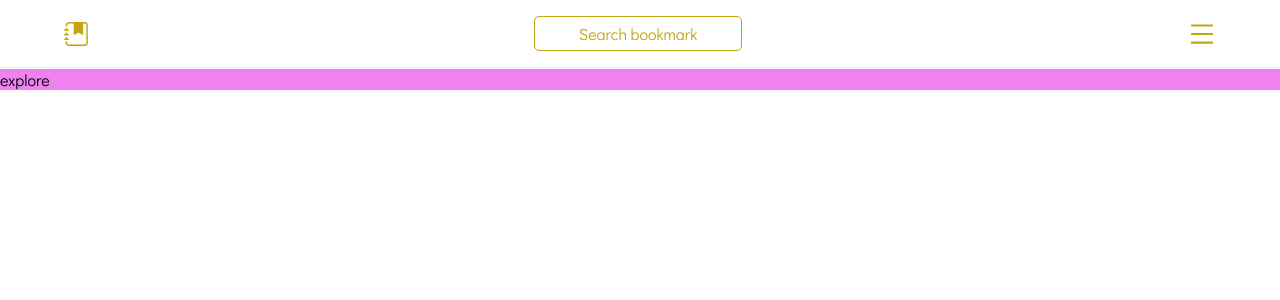
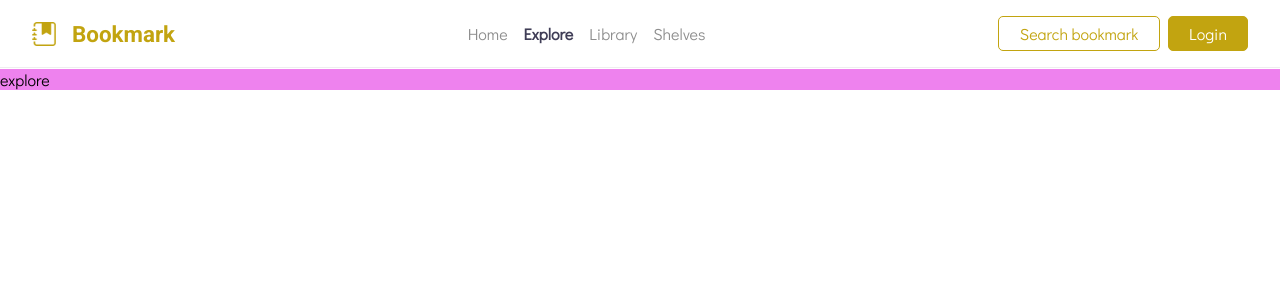
Before and after one commit to m-oniqu3/bookmark-it, a React (Vite) app: page /explore in a window 1280 px wide. Shown: the top 300 px of the page. Built offline with nearby package versions, Linux system fonts and the light colour scheme.

Commit message:
made navbar responsive

```diff
--- /dev/null
+++ b/src/components/helpers/ui/Button.tsx
@@ -0,0 +1,66 @@
+import styled from "styled-components";
+
+interface Props {
+  onClick: () => void;
+  type?: "button" | "submit" | "reset" | undefined;
+  children: React.ReactNode;
+  buttonType?: "action";
+}
+
+const ButtonBase = styled.button`
+  font-size: 1rem;
+  padding: 6px 20px;
+  border-radius: 5px;
+  cursor: pointer;
+  transition: all 0.3s ease-in-out;
+`;
+
+const StyledPrimaryButton = styled(ButtonBase)`
+  background-color: var(--primary);
+  color: var(--neutral-primary);
+  border: 1px solid var(--primary);
+
+  &:hover {
+    background-color: var(--primary-hover);
+    border: 1px solid var(--primary-hover);
+  }
+`;
+
+const StyledActionButton = styled(ButtonBase)`
+  padding: 10px 20px;
+  background-color: var(--neutral-primary);
+  color: var(--secondary);
+  border-radius: 5px;
+  border: 1px solid var(--secondary);
+  display: flex;
+  align-items: center;
+  justify-content: center;
+  gap: 0.5rem;
+
+  &:hover {
+    background-color: var(--secondary);
+    color: var(--neutral-primary);
+  }
+`;
+
+const Button = (props: Props) => {
+  const { onClick, type, children, buttonType } = props;
+
+  const handleButtonClick = () => onClick();
+
+  if (buttonType === "action") {
+    return (
+      <StyledActionButton onClick={handleButtonClick}>
+        {children}
+      </StyledActionButton>
+    );
+  }
+
+  return (
+    <StyledPrimaryButton type={type} onClick={handleButtonClick}>
+      {children}
+    </StyledPrimaryButton>
+  );
+};
+
+export default Button;
--- a/src/components/helpers/ui/Container.tsx
+++ b/src/components/helpers/ui/Container.tsx
@@ -7,7 +7,7 @@ interface Props {
 }
 
 const StyledContainer = styled.div`
-  width: 90%;
+  width: 95%;
   margin: 0 auto;
 `;
 
--- a/src/components/nav/MobileMenu.tsx
+++ b/src/components/nav/MobileMenu.tsx
@@ -1,6 +1,6 @@
 import ReactDOM from "react-dom";
 import { VscClose } from "react-icons/vsc";
-import { Link } from "react-router-dom";
+import { NavLink } from "react-router-dom";
 import { styled } from "styled-components";
 import logo from "../../assets/bookmark.png";
 import { StyledLogo } from "../../styles/StyledLogo.styled";
@@ -10,7 +10,7 @@ const StyledMenu = styled.div`
   position: fixed;
   top: 0;
   left: 0%;
-  /* background: rgb(255, 255, 255); */
+  background: rgb(255, 255, 255);
   backdrop-filter: blur(30px);
   width: 100%;
   min-height: 90vh;
@@ -23,7 +23,7 @@ const StyledMenu = styled.div`
     justify-content: space-between;
     align-items: center;
     cursor: pointer;
-    height: 2rem;
+    /* height: 2rem; */
   }
 
   ul {
@@ -53,7 +53,13 @@ const StyledMenu = styled.div`
   }
 `;
 
-const MobileMenu = () => {
+type Props = {
+  closeMenu: () => void;
+};
+
+const MobileMenu = (props: Props) => {
+  const { closeMenu } = props;
+
   return ReactDOM.createPortal(
     <StyledMenu>
       <Container>
@@ -62,27 +68,27 @@ const MobileMenu = () => {
             <img src={logo} alt="Bookmark Logo" />
           </StyledLogo>
 
-          <VscClose size={35} color="var(--primary)" />
+          <VscClose size={35} color="var(--primary)" onClick={closeMenu} />
         </div>
 
         <ul>
           <li>
-            <Link to="/">Home</Link>
+            <NavLink to="/">Home</NavLink>
           </li>
           <li>
-            <Link to="/explore">Explore</Link>
+            <NavLink to="/explore">Explore</NavLink>
           </li>
 
           <li>
-            <Link to="/library">Library</Link>
+            <NavLink to="/library">Library</NavLink>
           </li>
 
           <li>
-            <Link to="/shelves">Shelves</Link>
+            <NavLink to="/shelves">Shelves</NavLink>
           </li>
 
           <li>
-            <Link to="">Login</Link>
+            <NavLink to="">Login</NavLink>
           </li>
         </ul>
       </Container>
--- a/src/components/nav/Navbar.tsx
+++ b/src/components/nav/Navbar.tsx
@@ -1,8 +1,11 @@
-import { useState } from "react";
+import { useEffect, useState } from "react";
 import { AiOutlineMenu } from "react-icons/ai";
+import { NavLink, useLocation } from "react-router-dom";
 import { styled } from "styled-components";
 import Logo from "../../assets/bookmark.png";
 import { StyledLogo } from "../../styles/StyledLogo.styled";
+import { devices } from "../../styles/breakpoints";
+import Button from "../helpers/ui/Button";
 import Container from "../helpers/ui/Container";
 import SearchBar from "../search/SearchBar";
 import MobileMenu from "./MobileMenu";
@@ -27,20 +30,88 @@ const StyledNavContainer = styled.div`
 
       h3 {
         display: none;
+
+        @media ${devices.medium} {
+          display: block;
+          font-family: "Roboto", sans-serif;
+          font-size: clamp(1.2rem, 2.5vw, 1.4rem);
+          font-weight: bold;
+          color: var(--primary);
+        }
+      }
+    }
+
+    &__list {
+      display: none;
+
+      @media (${devices.large}) {
+        display: flex;
+        justify-content: space-between;
+        align-items: center;
+        gap: 1rem;
+        list-style: none;
+      }
+
+      a {
+        @media (${devices.large}) {
+          text-decoration: none;
+          color: var(--neutral-medium);
+          font-size: 1rem;
+
+          &.active {
+            color: var(--secondary);
+            font-weight: bold;
+          }
+
+          &:hover {
+            color: var(--secondary);
+          }
+        }
+      }
+    }
+
+    &__group {
+      width: 100%;
+      display: flex;
+      justify-content: center;
+
+      @media (${devices.large}) {
+        justify-content: space-between;
+        align-items: center;
+        gap: 0.5rem;
+        width: min(40%, 250px);
+      }
+
+      button {
+        display: none;
+
+        @media (${devices.large}) {
+          display: grid;
+        }
       }
     }
 
     &__icon {
       display: grid;
       place-items: center;
+
+      @media (${devices.large}) {
+        display: none;
+      }
     }
   }
 `;
 
 const Navbar = () => {
   const [isMenuOpen, setIsMenuOpen] = useState(false);
+  const { pathname } = useLocation();
 
   const handleMobileMenu = () => setIsMenuOpen((state) => !state);
+
+  //close menu when route changes
+  useEffect(() => {
+    setIsMenuOpen(false);
+  }, [pathname]);
 
   return (
     <>
@@ -54,8 +125,26 @@ const Navbar = () => {
               <h3>Bookmark</h3>
             </div>
 
+            <ul className="nav__list">
+              <li>
+                <NavLink to="/">Home</NavLink>
+              </li>
+              <li>
+                <NavLink to="/explore">Explore</NavLink>
+              </li>
+
+              <li>
+                <NavLink to="/library">Library</NavLink>
+              </li>
+
+              <li>
+                <NavLink to="/shelves">Shelves</NavLink>
+              </li>
+            </ul>
+
             <div className="nav__group">
               <SearchBar />
+              <Button onClick={() => console.log("click")}>Login</Button>
             </div>
 
             <div className="nav__icon" onClick={handleMobileMenu}>
@@ -65,7 +154,7 @@ const Navbar = () => {
         </Container>
       </StyledNavContainer>
 
-      {isMenuOpen && <MobileMenu />}
+      {isMenuOpen && <MobileMenu closeMenu={() => setIsMenuOpen(false)} />}
     </>
   );
 };
--- a/src/components/search/SearchBar.tsx
+++ b/src/components/search/SearchBar.tsx
@@ -2,21 +2,22 @@ import { styled } from "styled-components";
 
 const StyledSearchBar = styled.form`
   position: relative;
-  width: 100%;
+  width: 70%;
   display: flex;
   align-items: center;
   justify-content: center;
 
   input {
-    border: 1.5px solid var(--primary);
+    border: 1.2px solid var(--primary);
     border-radius: 5px;
     padding: 6px 15px;
     color: var(--primary);
-    width: 90%;
+    width: 100%;
     font-size: 1rem;
 
     &:focus {
       outline: none;
+      text-align: left;
     }
 
     &::placeholder {
--- /dev/null
+++ b/src/styles/breakpoints.ts
@@ -0,0 +1,17 @@
+const breakpoints = {
+  xsmall: 360,
+  small: 450,
+  medium: 600,
+  semiLarge: 768,
+  large: 800,
+  xlarge: 1024,
+};
+
+export const devices = {
+  xsmall: `(min-width: ${breakpoints.xsmall}px)`,
+  small: `(min-width: ${breakpoints.small}px)`,
+  medium: `(min-width: ${breakpoints.medium}px)`,
+  semiLarge: `(min-width: ${breakpoints.semiLarge}px)`,
+  large: `(min-width: ${breakpoints.large}px)`,
+  xlarge: `(min-width: ${breakpoints.xlarge}px)`,
+};
```
